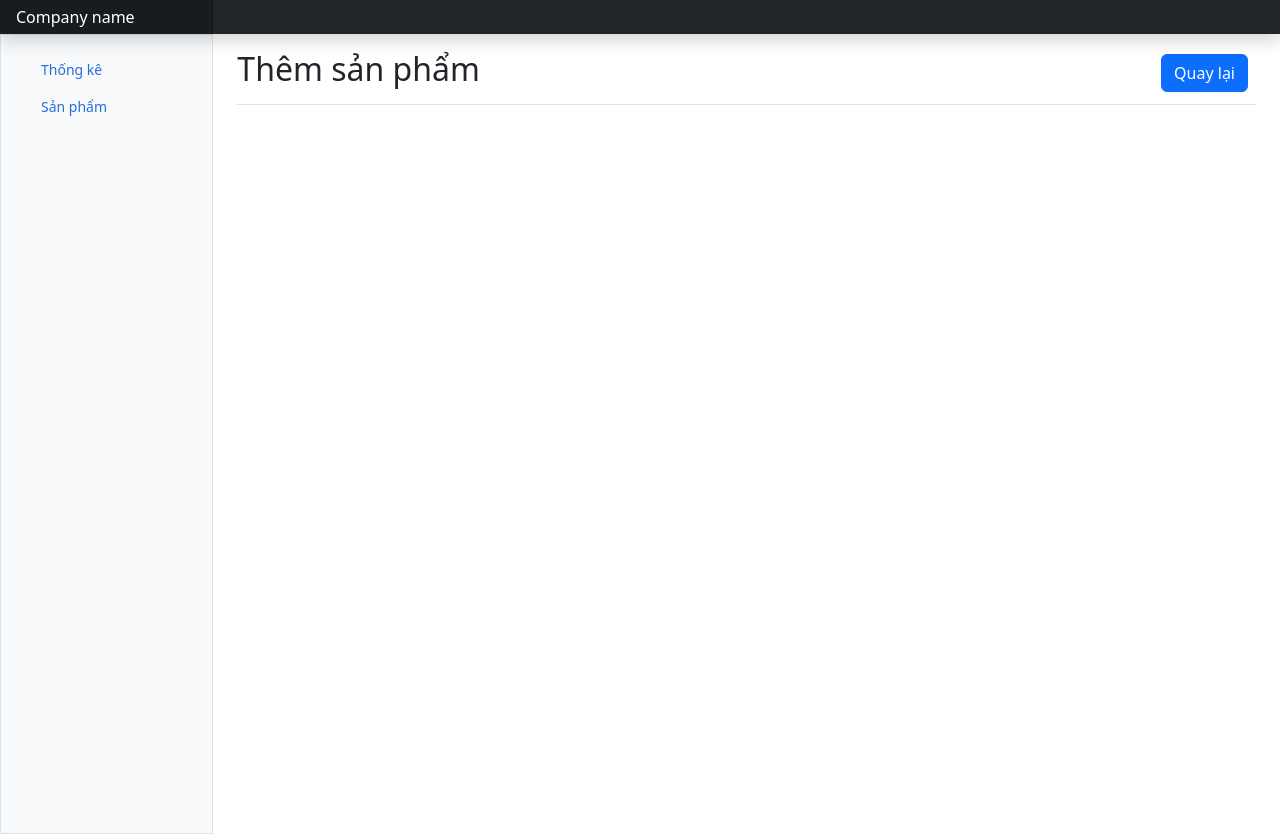
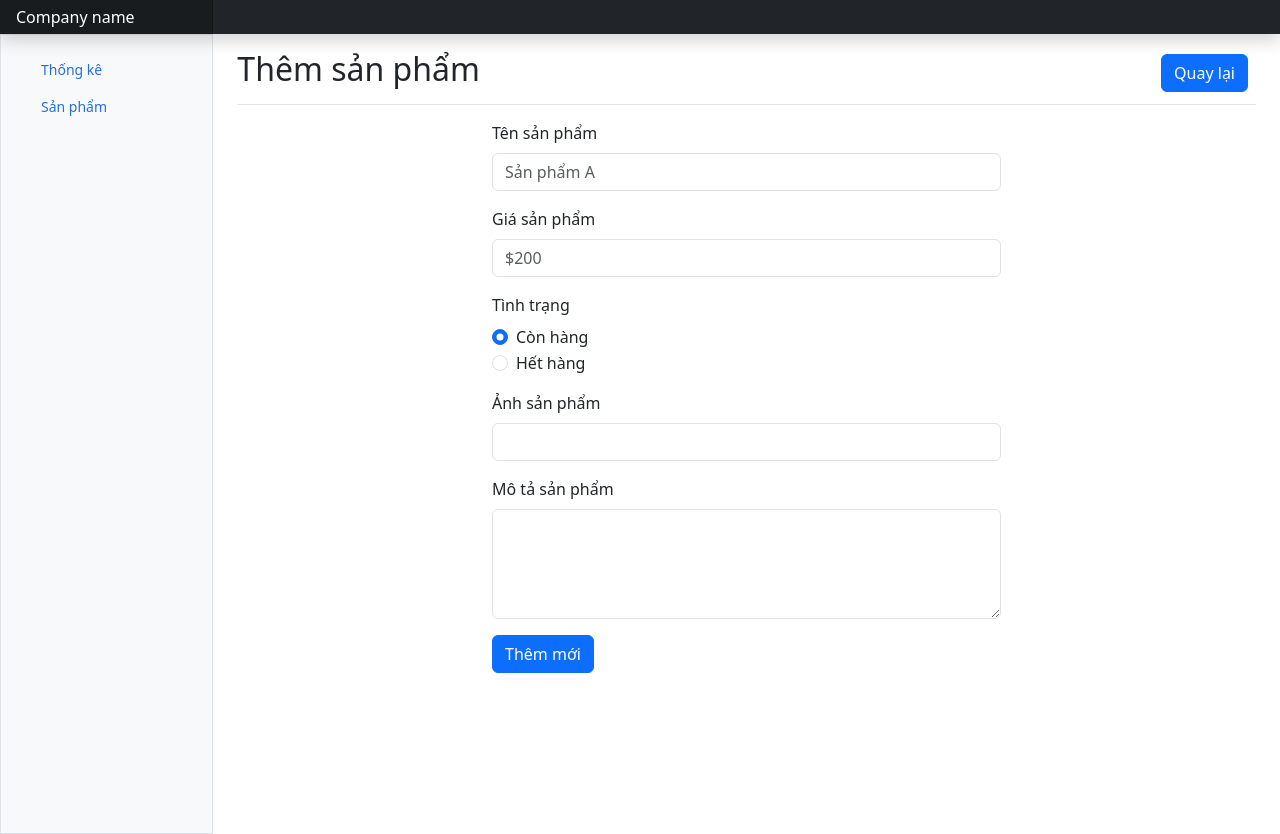
Before and after one commit to datlt2306/FPL-WEB501, a React (Vite) app: page /admin/products/add in a window 1280 px wide. Built offline with nearby package versions, Linux system fonts and the light colour scheme.

Commit message:
WD19305 - Add product form functionality to AdminProductsAddPage; integrate react-hook-form for validation and submission

```diff
--- a/db.json
+++ b/db.json
@@ -34,6 +34,14 @@
       "imageUrl": "https://picsum.photos/id/1/300/300",
       "price": 6.99,
       "inStock": false
+    },
+    {
+      "name": "San pham 11",
+      "price": "200",
+      "inStock": "false",
+      "imageUrl": "123131",
+      "description": "32131",
+      "id": 11
     }
   ]
 }
--- a/package.json
+++ b/package.json
@@ -14,6 +14,7 @@
         "bootstrap": "^5.3.3",
         "react": "^18.3.1",
         "react-dom": "^18.3.1",
+        "react-hook-form": "^7.53.2",
         "react-router-dom": "^6.28.0"
     },
     "devDependencies": {
--- a/src/pages/admin/AdminProductsAddPage.jsx
+++ b/src/pages/admin/AdminProductsAddPage.jsx
@@ -1,7 +1,25 @@
 import React from "react";
+import { useForm } from "react-hook-form";
 import { Link } from "react-router-dom";
 
 const AdminProductsAddPage = () => {
+    const {
+        register,
+        handleSubmit,
+        formState: { errors },
+    } = useForm();
+
+    const onHandleSubmit = (formData) => {
+        fetch(`http://localhost:3000/products`, {
+            method: "POST",
+            headers: {
+                "Content-Type": "application/json",
+            },
+            body: JSON.stringify(formData),
+        }).then(() => {
+            alert("Thêm sản phẩm thành công");
+        });
+    };
     return (
         <div>
             <div className="d-flex justify-content-between flex-wrap flex-md-nowrap align-items-center pt-3 pb-2 mb-3 border-bottom">
@@ -15,15 +33,94 @@ const AdminProductsAddPage = () => {
                         </Link>
                     </div>
                 </div>
-                {/*
-                    Tên - input type text
-                    Giá - input type number
-                    Ảnh - input type text
-                    Tình trạng - input type radio
-                    Mô tả - textarea
-                    button - type submit
-                */}
             </div>
+            <form className="w-50 m-auto" onSubmit={handleSubmit(onHandleSubmit)}>
+                <div className="mb-3">
+                    <label htmlFor="" className="form-label">
+                        Tên sản phẩm
+                    </label>
+                    <input
+                        type="text"
+                        className="form-control"
+                        placeholder="Sản phẩm A"
+                        {...register("name", { required: true, minLength: 5 })}
+                    />
+                    {errors?.name?.type === "required" && (
+                        <span className="text-danger">Bắt buộc nhập</span>
+                    )}
+                    {errors?.name?.type === "minLength" && (
+                        <span className="text-danger">Ít nhất 5 ký tự</span>
+                    )}
+                </div>
+                <div className="mb-3">
+                    <label htmlFor="" className="form-label">
+                        Giá sản phẩm
+                    </label>
+                    <input
+                        type="number"
+                        className="form-control"
+                        placeholder="$200"
+                        {...register("price", { required: true, min: 0 })}
+                    />
+                    {errors?.price?.type === "required" && (
+                        <span className="text-danger">Bắt buộc nhập</span>
+                    )}
+                    {errors?.price?.type === "min" && (
+                        <span className="text-danger">Giá không được để âm</span>
+                    )}
+                </div>
+                <div className="mb-3">
+                    <label htmlFor="" className="form-label">
+                        Tình trạng
+                    </label>
+                    <div className="form-check">
+                        <input
+                            className="form-check-input"
+                            type="radio"
+                            value={true}
+                            id="flexRadioDefault1"
+                            defaultChecked
+                            {...register("inStock")}
+                        />
+                        <label className="form-check-label" htmlFor="flexRadioDefault1">
+                            Còn hàng
+                        </label>
+                    </div>
+                    <div className="form-check">
+                        <input
+                            className="form-check-input"
+                            type="radio"
+                            value={false}
+                            {...register("inStock")}
+                            id="flexRadioDefault2"
+                        />
+                        <label className="form-check-label" htmlFor="flexRadioDefault2">
+                            Hết hàng
+                        </label>
+                    </div>
+                </div>
+                <div className="mb-3">
+                    <label htmlFor="" className="form-label">
+                        Ảnh sản phẩm
+                    </label>
+                    <input type="text" className="form-control" {...register("imageUrl")} />
+                </div>
+                <div className="mb-3">
+                    <label htmlFor="" className="form-label">
+                        Mô tả sản phẩm
+                    </label>
+                    <textarea
+                        className="form-control"
+                        rows={4}
+                        {...register("description")}
+                    ></textarea>
+                </div>
+                <div className="mb-3">
+                    <button className="btn btn-primary" type="submit">
+                        Thêm mới
+                    </button>
+                </div>
+            </form>
         </div>
     );
 };
```
Also changed, not shown: 1 other file (tests, documents, lock files or other folders).
